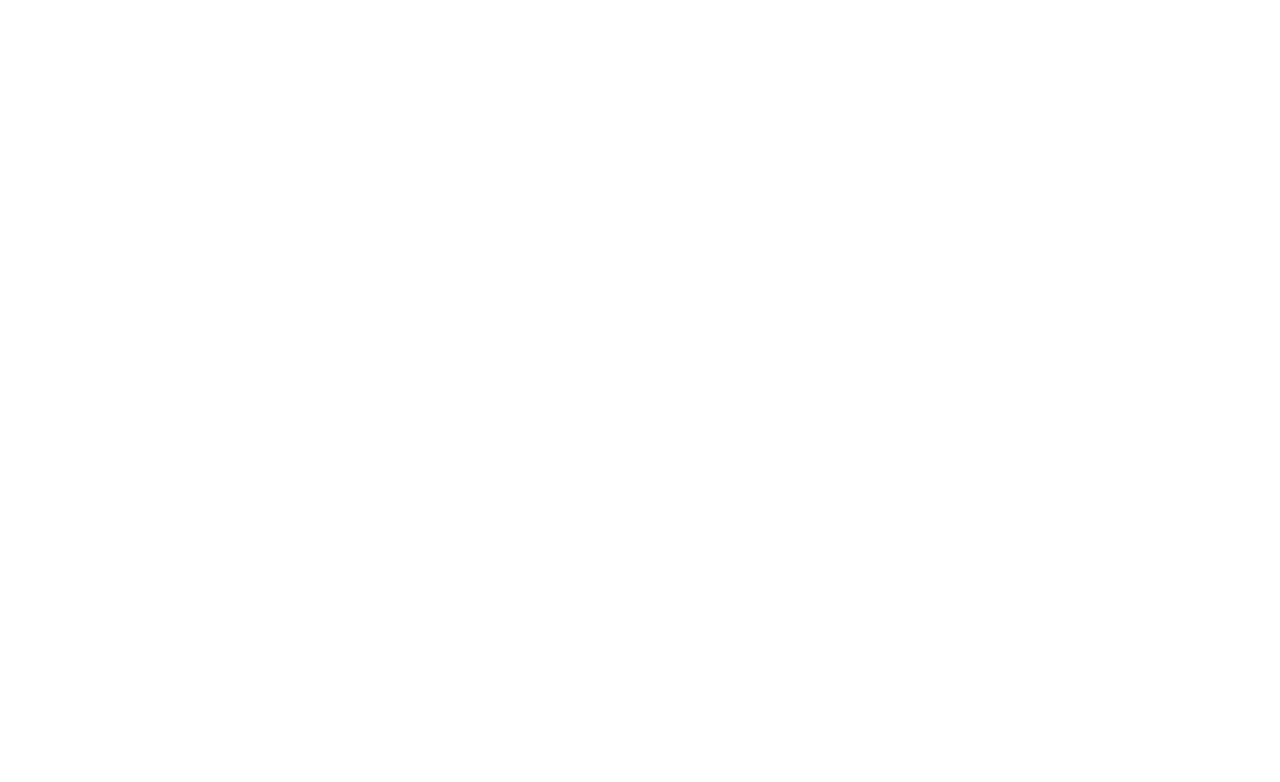
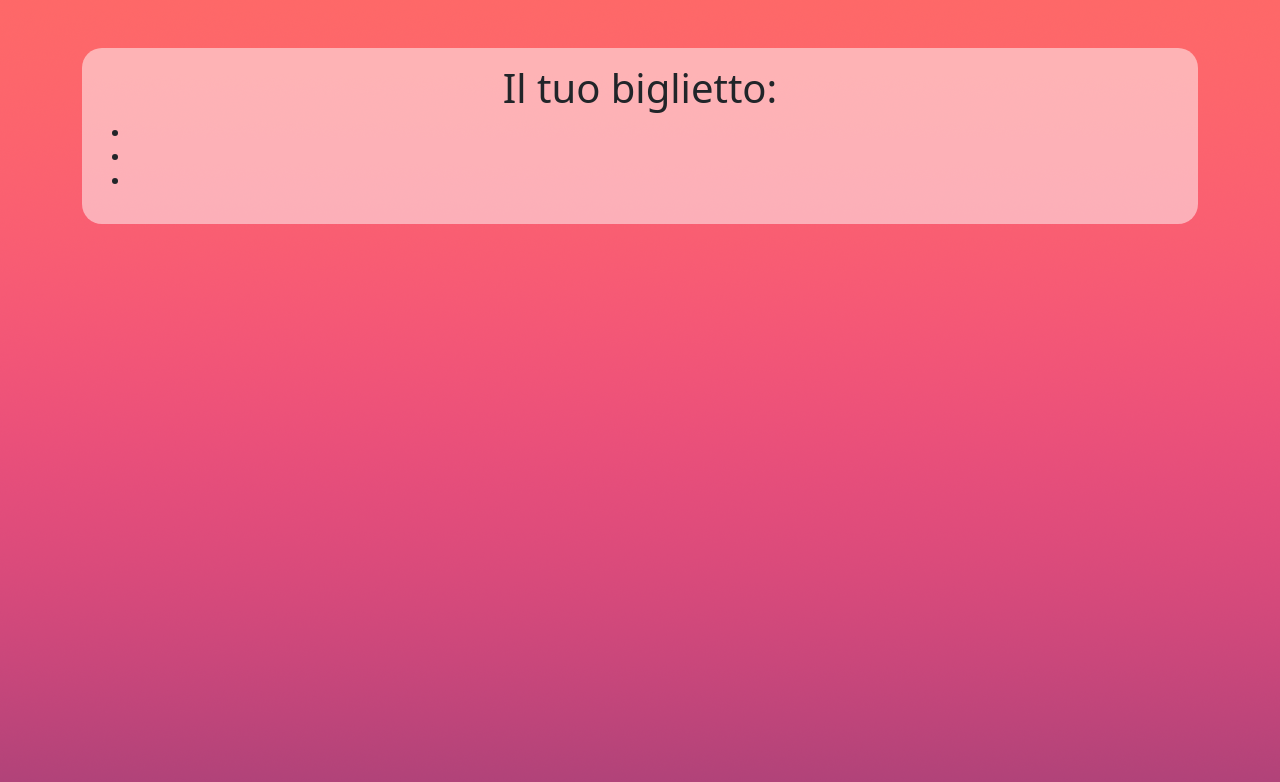
Before and after one commit to meta-ela/js-biglietto-treno, a plain HTML site: page index.html in a window 1280 px wide. Drawn offline with nearby package versions, Linux system fonts and the light colour scheme.

Commit message:
Adds basic layout

```diff
--- a/index.html
+++ b/index.html
@@ -13,10 +13,17 @@
 </head>
 <body>
 
-    <div class="section">
+    <div class="section py-5">
         <div class="container">
-            <div class="box">
-                <h1></h1>
+            <div class="box text-center">
+                <h1>Il tuo biglietto:</h1>
+                <div>
+                    <ul>
+                        <li></li>
+                        <li></li>
+                        <li></li>
+                    </ul>
+                </div>
             </div>
         </div>
     </div>
--- a/style.css
+++ b/style.css
@@ -0,0 +1,9 @@
+body {
+    background-image: url(img/7.png);
+}
+
+.box {
+    background-color: rgba(255, 255, 255, 50%);
+    border-radius: 20px;
+    padding: 1rem;
+}
```
Also changed, not shown: img/7.png (added), 1 other file.
